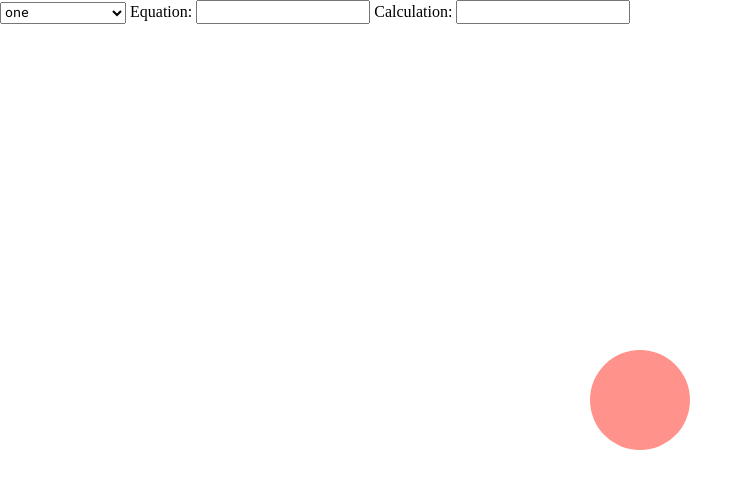
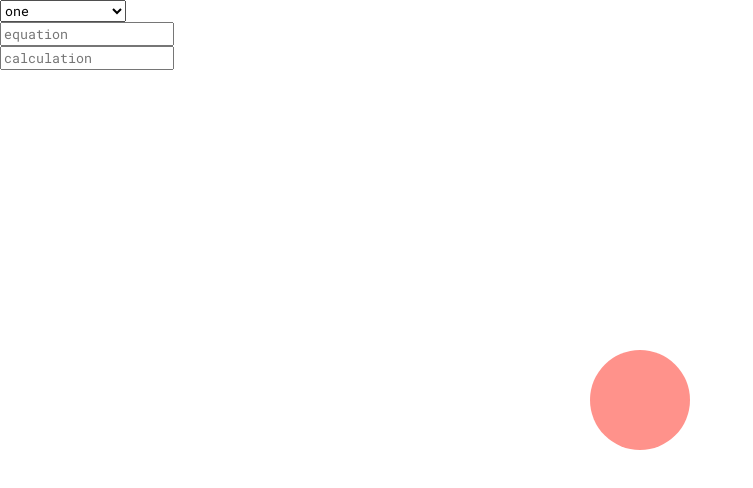
Before and after one commit to montokapro/napkin, a website with bundled scripts: page index.html in a window 1280 px wide. Shown: the whole page, without its empty margins (0-753 px from the left). Built offline with nearby package versions, Linux system fonts and the light colour scheme.

Commit message:
Style cleanup

```diff
--- a/index.html
+++ b/index.html
@@ -7,24 +7,30 @@
   <script type="module" src="index.js"></script>
 </head>
 <body style="height: 100vh; width: 100vw; margin: 0">
-  <div style="position: absolute; top: 0; left: 0">
+  <div style="position: absolute; top: 0; left: 0; float: left;">
+    <div>
       <select style="font-family: Roboto Mono, sans-serif;" id="graphSelect"></select>
+    </div>
 
-    <label for="equation">Equation:</label>
+    <div>
       <input
         type="text"
         id="equation"
         name="equation"
+        placeholder="equation"
         style="font-family: Roboto Mono, sans-serif;"
       ></input>
+    </div>
 
-    <label for="calculation">Calculation:</label>
+    <div>
       <input
         type="text"
         id="calculation"
         name="calculation"
+        placeholder="calculation"
         style="font-family: Roboto Mono, sans-serif;"
       ></input>
+    </div>
   </div>
 
   <div id="display" style="display: block; z-index: -1"></div>
```
Lines whose indentation alone changed are shown as unchanged.
